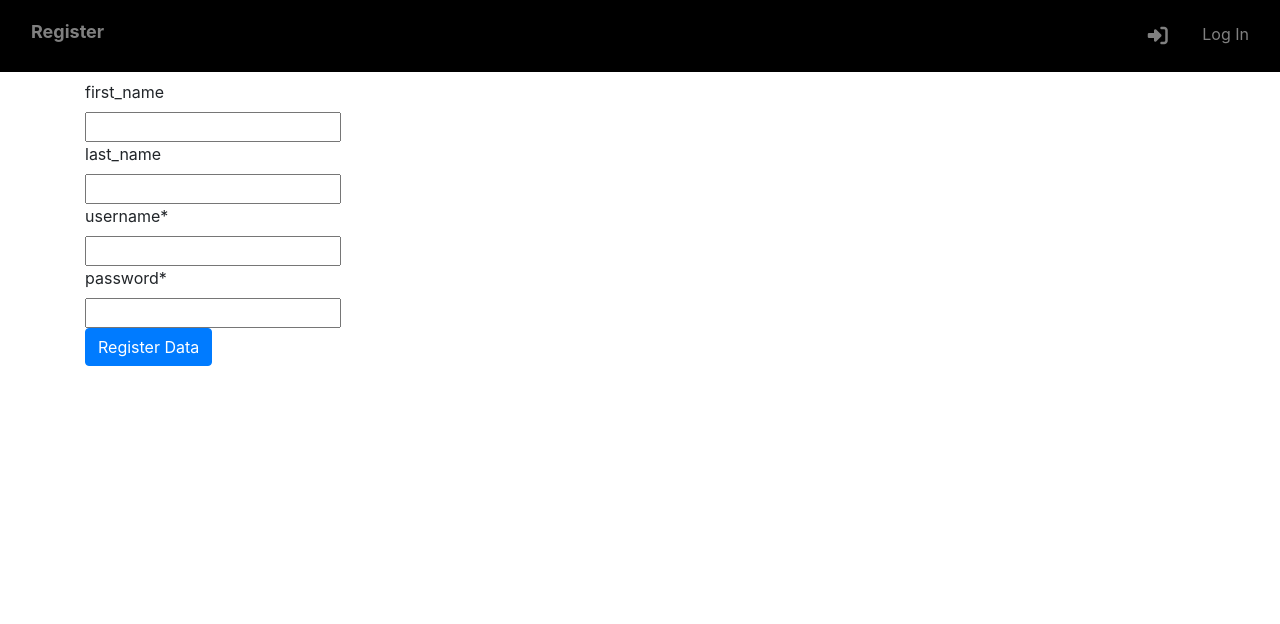
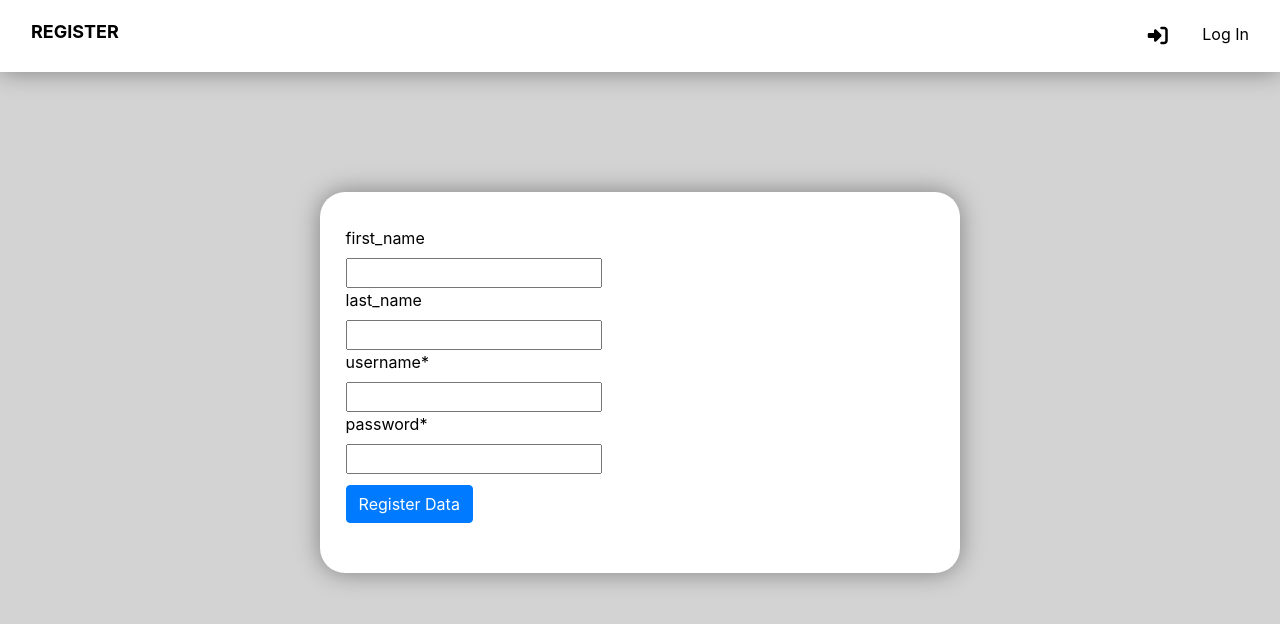
Before and after one commit to elsa-k-donovan/ImageFlow, a Django app: page /register/ in a window 1280 px wide. Shown: the top 624 px of the page. Run offline with Django 3.2, Linux system fonts and the light colour scheme; parts of the project's set-up code (start-up, migrations or seed data) failed here and were passed over; some libraries are stand-ins or nearby versions.

Commit message:
updated UI for register page

```diff
--- a/DDI_Website/Home/forms.py
+++ b/DDI_Website/Home/forms.py
@@ -20,7 +20,7 @@ class Login(forms.Form):
                 "password",
             ),
             ButtonHolder(
-                Submit('submit','Login Data',css_class='button white'),
+                Submit('submit','Log In',css_class='button white'),
 
             ),
 
--- a/DDI_Website/Templates_HTML/templates/Home/index.html
+++ b/DDI_Website/Templates_HTML/templates/Home/index.html
@@ -2,8 +2,8 @@
 
 {% block navbar %}
   {% include 'navbar.html' with PageName='Code of Conduct 📋' %}
-  <div class="container" id="gathering" style="margin-top:15%;">
-  <div style="color:black; width: 50%; margin-bottom: 15%; margin-top: 25px; margin: 0 auto; border-radius: 25px; filter: drop-shadow(0 0 0.75rem grey); background-color: white;  padding: 2%; z-index: -1;">
+  <div class="container" id="gathering" style="margin-top:15%; margin-bottom: 15%">
+  <div style="color:black; margin-bottom: 15%; margin-top: 25px; margin: 0 auto; border-radius: 25px; filter: drop-shadow(0 0 0.75rem grey); background-color: white;  padding: 2%; z-index: -1;">
       <p> ImageFlow is designed to collect a lot of images and data about images. We expect all users to be mindful of its potential and careful about its use. The document here explains our expectations and conditions of access. We expect all researchers to act ethically with ImageFlow. We encourage users to review and interpret the AoIR’s Internet Research Ethics 3.0 for their projects.</p>
       <br>
       <p>ImageFlow was designed with privacy in mind. We expect all projects to: <br>
--- a/DDI_Website/Templates_HTML/templates/Home/login.html
+++ b/DDI_Website/Templates_HTML/templates/Home/login.html
@@ -10,7 +10,7 @@
       <div class="navbar-header">
         <ul class="nav navbar-nav navbar-left pull-left">
           <li class="nav-item">
-            <a class="nav-link" href="#"> <h1 style="font-size: large; color: black;"> <strong> LOGIN </strong>  </h1> </a></li>
+            <a class="nav-link" href="#"> <h1 style="font-size: large; color: black;"> <strong> LOG IN </strong>  </h1> </a></li>
         </ul>
       </div>
       <div class="navbar-body">
--- a/DDI_Website/Templates_HTML/templates/Home/register.html
+++ b/DDI_Website/Templates_HTML/templates/Home/register.html
@@ -10,19 +10,29 @@
     });
   </script>
 
-  <nav class="navbar navbar-dark" style="background-color: #000000;">
+  <style>
+    html, body {
+      background-color: lightgrey;
+    }
+
+    .buttonHolder {
+      padding-top: 2%;
+    }
+  </style>
+
+  <nav class="navbar navbar-dark" style="filter: drop-shadow(0 0 0.75rem grey); z-index:20; width:100%; position:fixed; top: 0px; background-color: white;">
     <div class="container-fluid">
         <div class="navbar-header">
           <ul class="nav navbar-nav navbar-left pull-left">
             <li class="nav-item">
-                <a class="nav-link" href="#"> <h1 style="font-size: large;"> <strong> Register </strong>  </h1> </a></li>
+                <a class="nav-link" href="#"> <h1 style="font-size: large; color: black;"> <strong> REGISTER </strong>  </h1> </a></li>
             </li>
           </ul>
         </div>
         <div class="navbar-body">
           <ul class="nav navbar-nav navbar-right pull-right">
             <li class="nav-item">
-                <a class="nav-link" href="/login/">
+                <a class="nav-link" href="/login/" style="color:black">
                 <span class="fa-stack fa-lg">
                     <i class="fas fa-sign-in-alt"></i>
                 </span> Log In </a>
@@ -32,7 +42,8 @@
     </div>
   </nav>
 
-    <div class="container" >
+    <div id="gathering" style="padding-top: 15%">
+        <div class="container" style="color:black; width: 50%; padding: 2%; margin-top: 30%; margin-bottom: 15%; margin: 0 auto; border-radius: 25px; filter: drop-shadow(0 0 0.75rem grey); background-color: white; z-index: -1;">
       {%  crispy registerForm registerForm.helper  %}
       <br>
       {% for message in messages %}
@@ -56,6 +67,7 @@
               </div>
 
             </div>
+            </div>
           </div>
         </div>
       {% endfor %}
```
Also changed, not shown: DDI_Website/Templates_HTML/templates/Home/logout.html (+9 -4 lines).
